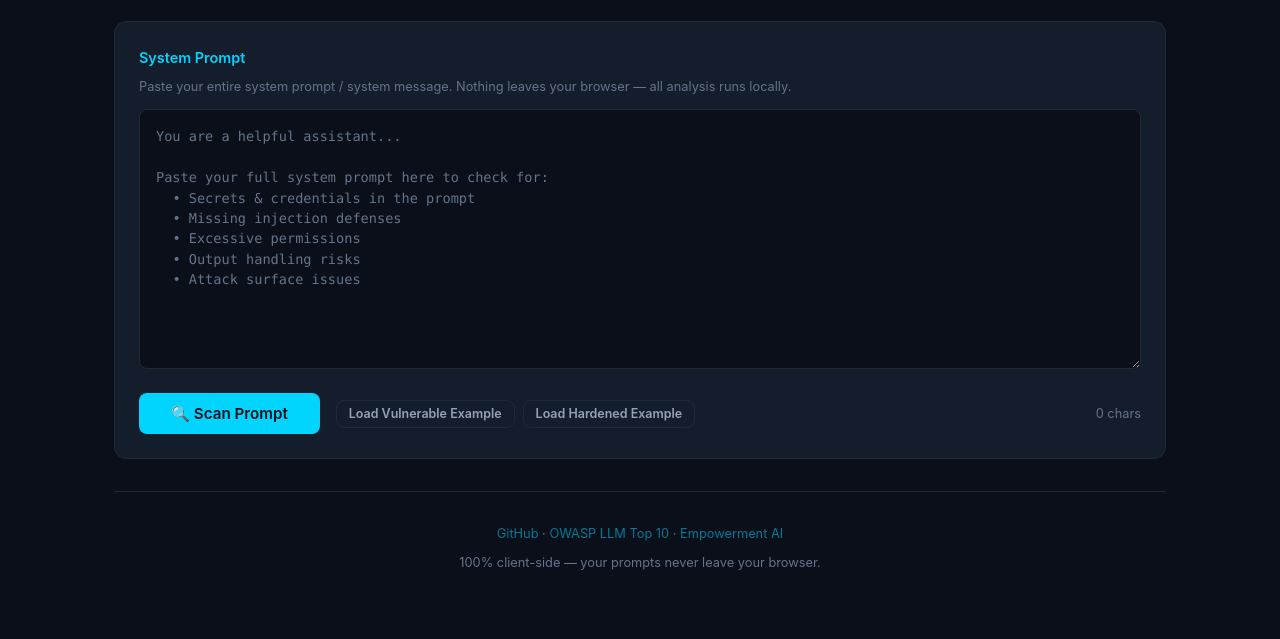
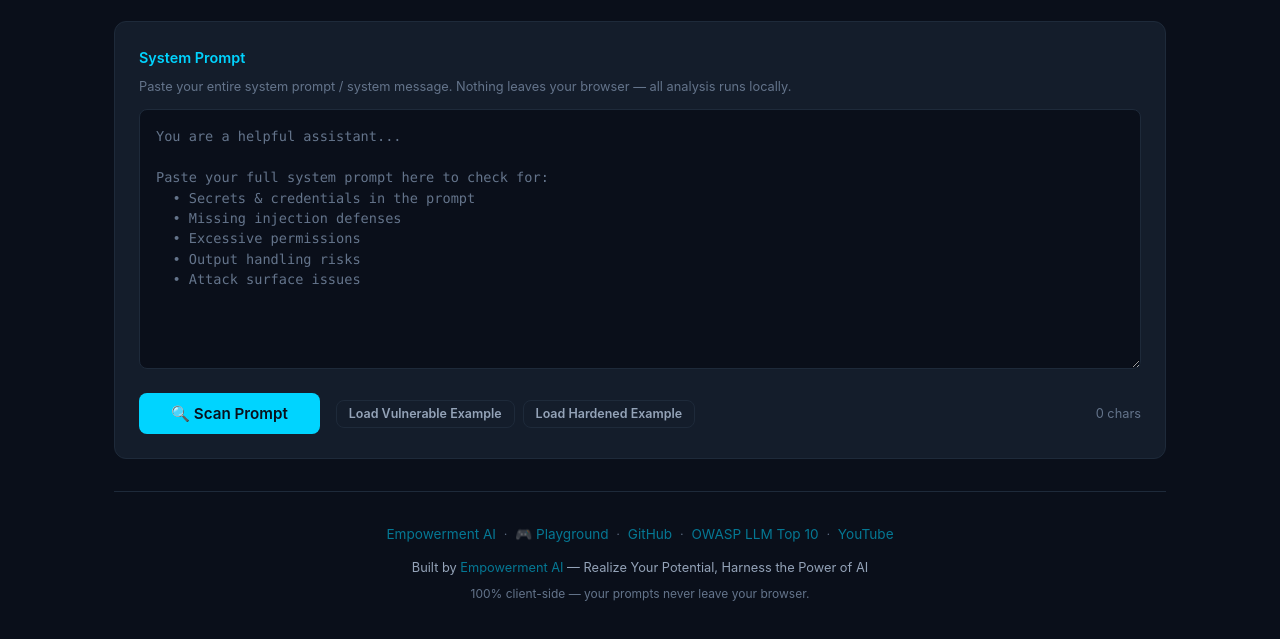
Before and after one commit to empowerment-ai/prompt-injection-scanner, a website: page web/index.html in a window 1280 px wide. Shown: the part 159-798 px from the top of the page. Drawn offline with Linux system fonts and the light colour scheme.

Commit message:
Standardize footer: cross-links, branding, consistent style
- Footer links: Empowerment AI, Playground, GitHub, OWASP, YouTube
- Tagline: 'Built by Empowerment AI — Realize Your Potential, Harness the Power of AI'
- Consistent styling across Scanner and Playground

```diff
--- a/web/index.html
+++ b/web/index.html
@@ -393,12 +393,33 @@
       border-top: 1px solid var(--border);
       margin-top: 2rem;
     }
-    footer p {
+    .footer-links {
+      display: flex;
+      justify-content: center;
+      align-items: center;
+      gap: 0.5rem;
+      flex-wrap: wrap;
+      margin-bottom: 0.75rem;
+    }
+    .footer-links a {
+      color: var(--primary-dim);
+      text-decoration: none;
+      font-size: 0.85rem;
+      transition: color 0.15s;
+    }
+    .footer-links a:hover { color: var(--primary); }
+    .footer-sep { color: var(--text-dim); font-size: 0.7rem; }
+    .footer-tagline {
       font-size: 0.8rem;
+      color: var(--text-muted);
+      margin-bottom: 0.35rem;
+    }
+    .footer-tagline a { color: var(--primary-dim); text-decoration: none; }
+    .footer-tagline a:hover { color: var(--primary); }
+    .footer-note {
+      font-size: 0.75rem;
       color: var(--text-dim);
     }
-    footer a { color: var(--primary-dim); text-decoration: none; }
-    footer a:hover { color: var(--primary); }
 
     /* ============================================
        Responsive
@@ -446,12 +467,19 @@ Paste your full system prompt here to check for:
   </div>
 
   <footer>
-    <p>
-      <a href="https://github.com/empowerment-ai/prompt-injection-scanner" target="_blank" rel="noopener">GitHub</a> ·
-      <a href="https://owasp.org/www-project-top-10-for-large-language-model-applications/" target="_blank" rel="noopener">OWASP LLM Top 10</a> ·
+    <div class="footer-links">
       <a href="https://empowerment-ai.com" target="_blank" rel="noopener">Empowerment AI</a>
-    </p>
-    <p style="margin-top: 0.5rem;">100% client-side — your prompts never leave your browser.</p>
+      <span class="footer-sep">·</span>
+      <a href="https://prompt-injection-playground-randy-michaks-projects.vercel.app" target="_blank" rel="noopener">🎮 Playground</a>
+      <span class="footer-sep">·</span>
+      <a href="https://github.com/empowerment-ai/prompt-injection-scanner" target="_blank" rel="noopener">GitHub</a>
+      <span class="footer-sep">·</span>
+      <a href="https://owasp.org/www-project-top-10-for-large-language-model-applications/" target="_blank" rel="noopener">OWASP LLM Top 10</a>
+      <span class="footer-sep">·</span>
+      <a href="https://youtube.com/@empowermentAI" target="_blank" rel="noopener">YouTube</a>
+    </div>
+    <p class="footer-tagline">Built by <a href="https://empowerment-ai.com" target="_blank" rel="noopener">Empowerment AI</a> — Realize Your Potential, Harness the Power of AI</p>
+    <p class="footer-note">100% client-side — your prompts never leave your browser.</p>
   </footer>
 </div>
 
```
